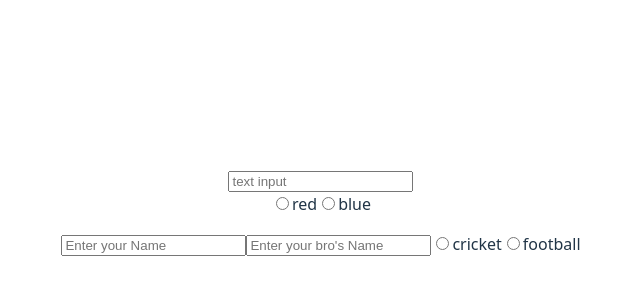
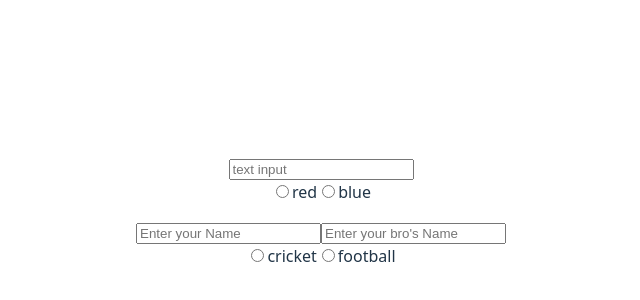
Before and after one commit to DEBAYUDHCHAKRABORTY/react-one08, a React (Vite) app in the folder czar-react/: page / in a window 1280 px wide. Shown: the part 188-488 px from the top of the page, without its empty margins (319-959 px from the left). Built offline with nearby package versions, Linux system fonts and the light colour scheme.

Commit message:
resolved

```diff
--- a/czar-react/src/texRad.jsx
+++ b/czar-react/src/texRad.jsx
@@ -20,18 +20,15 @@ function MultiInput() {
   return (
     <div>
       <input type="text" placeholder="Enter your Name" onInput={handleName} />
-      <input
-        type="text"
-        placeholder="Enter your bro's Name"
-        onInput={handleName2}
-      />
-      <input type="radio" name="game" onInput={handleGame} value="cricket" />
-      cricket
-      <input type="radio" name="game" onInput={handleGame} value="football" />
-      football
-      {name &&<h3>your name is {name}</h3>}
-      {name2 &&<h3>your bro's name is {name2}</h3>}
-      {sports &&<h3>both loves {sports}</h3>}
+      <input type="text" placeholder="Enter your bro's Name" onInput={handleName2}/>
+      <div className="radio">
+        <input type="radio" name="game" onInput={handleGame} value="cricket" />cricket
+        <input type="radio" name="game" onInput={handleGame} value="football" />football
+      </div>
+
+      {name && <h3>your name is {name}</h3>}
+      {name2 && <h3>your bro's name is {name2}</h3>}
+      {sports && <h3>both loves {sports}</h3>}
     </div>
   );
 }
```
